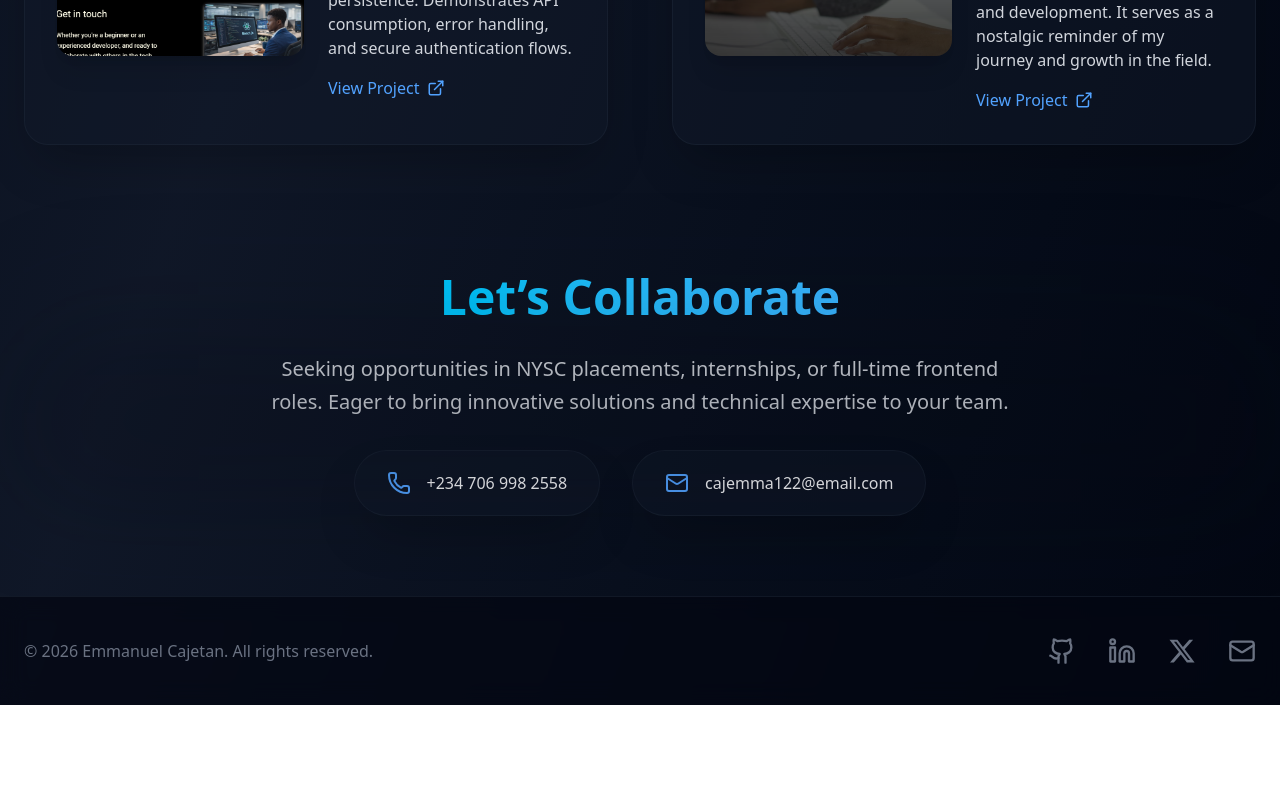
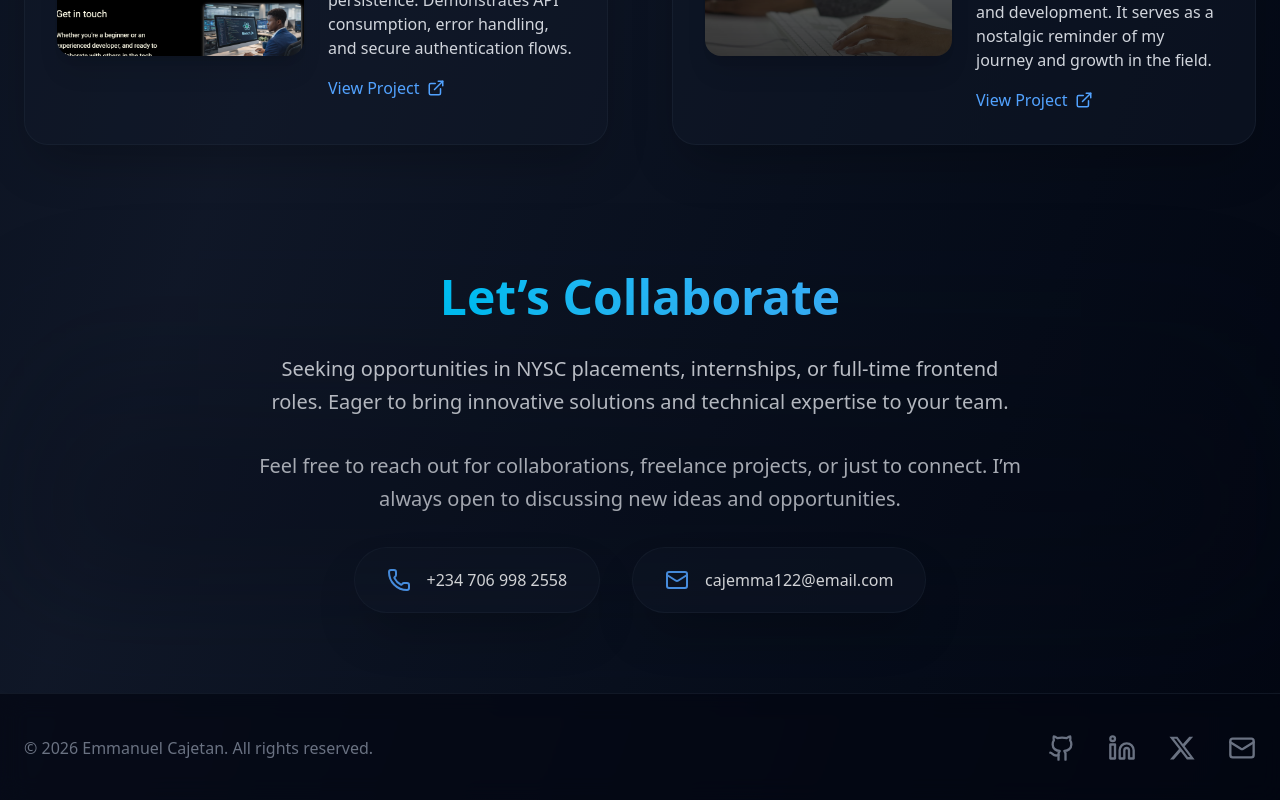
Before and after one commit to Cue-designs/Portfolio, a React (Vite) app: page / in a window 1280 px wide. Shown: the part 2882-3682 px from the top of the page. Before the commit the page ends 3587 px from the top, so only its background shows below. Built offline with nearby package versions, Linux system fonts and the light colour scheme.

Commit message:
made little changes

```diff
--- a/src/Portfolio.tsx
+++ b/src/Portfolio.tsx
@@ -346,6 +346,12 @@ export default function Portfolio() {
           >
             Seeking opportunities in NYSC placements, internships, or full-time frontend roles. Eager to bring innovative solutions and technical expertise to your team.
           </motion.p>
+          <motion.p
+            className="text-xl text-gray-300 max-w-3xl mx-auto leading-relaxed"
+            variants={itemVariants}
+          >
+            Feel free to reach out for collaborations, freelance projects, or just to connect. I’m always open to discussing new ideas and opportunities.
+          </motion.p>
           <motion.div
             className="flex flex-col md:flex-row justify-center gap-8 max-w-3xl mx-auto"
             variants={containerVariants}
```
